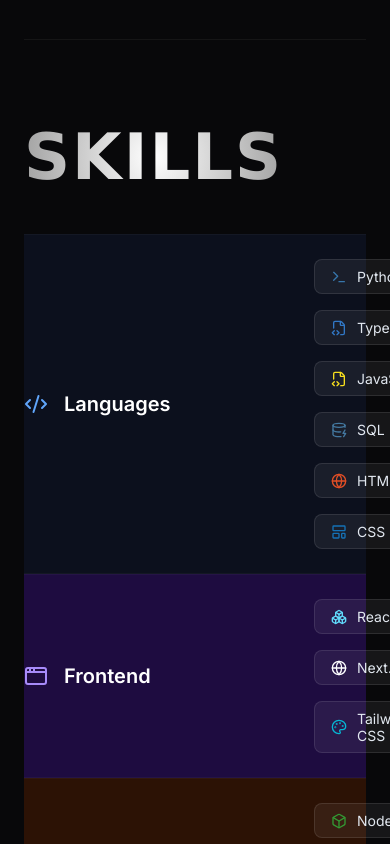
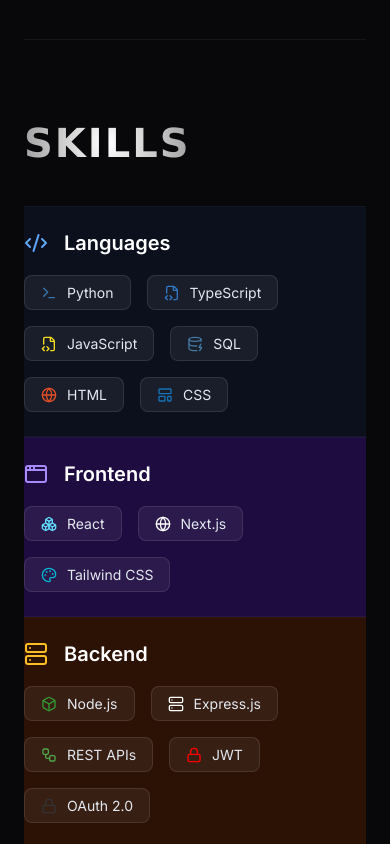
Before and after one commit to interterrestrial/Deepak-Portfolio, a Next.js app: page / in a window 390 px wide. Shown: the part 1920-2764 px from the top of the page. Built offline with nearby package versions, Linux system fonts and the light colour scheme; a web font is replaced by a local one.

Commit message:
Skills sectio made responsive

```diff
--- a/src/components/Skills.module.css
+++ b/src/components/Skills.module.css
@@ -95,3 +95,19 @@
   font-size: 14px;
   color: #e2e8f0;
 }
+
+@media (max-width: 768px) {
+  .contentWrapper {
+    flex-direction: column;
+    align-items: flex-start;
+    gap: 20px;
+  }
+
+  .categoryTitle {
+    flex: 0 0 auto;
+  }
+
+  .heading {
+    font-size: 40px;
+  }
+}
```
